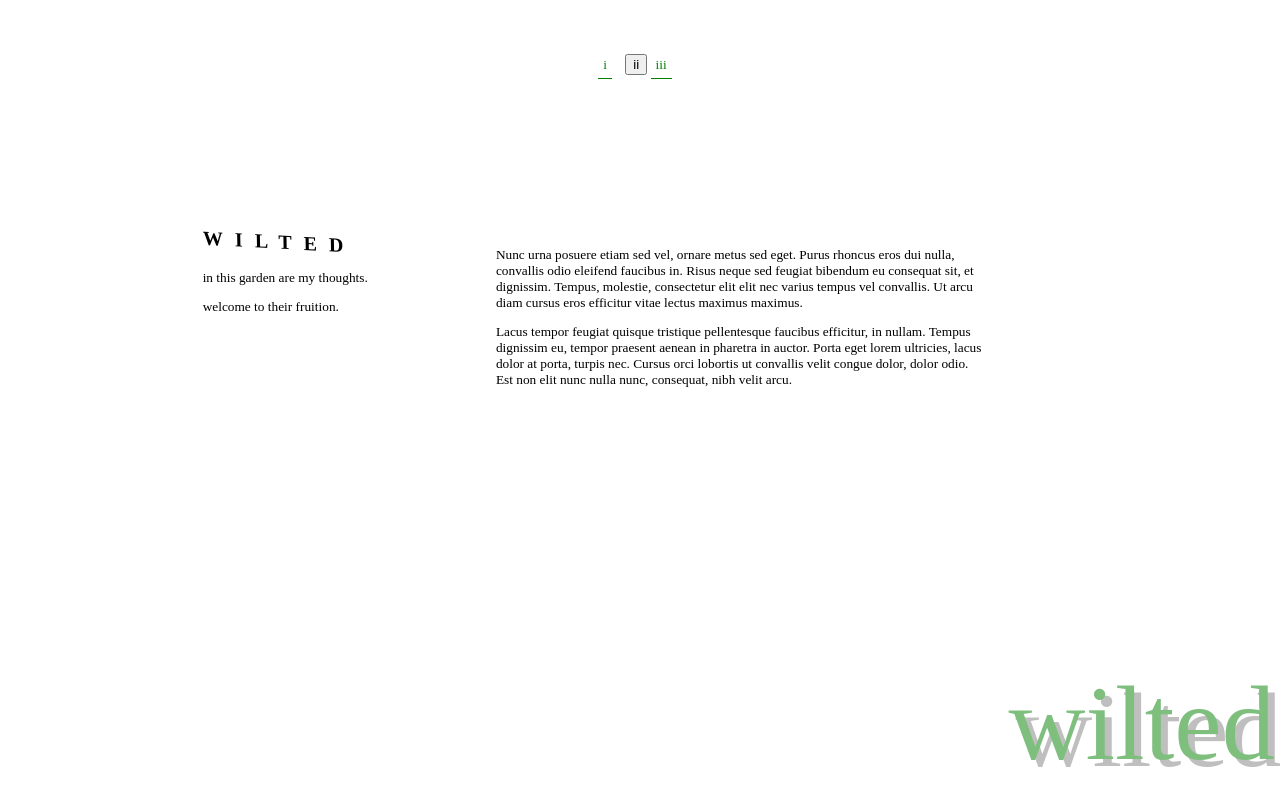
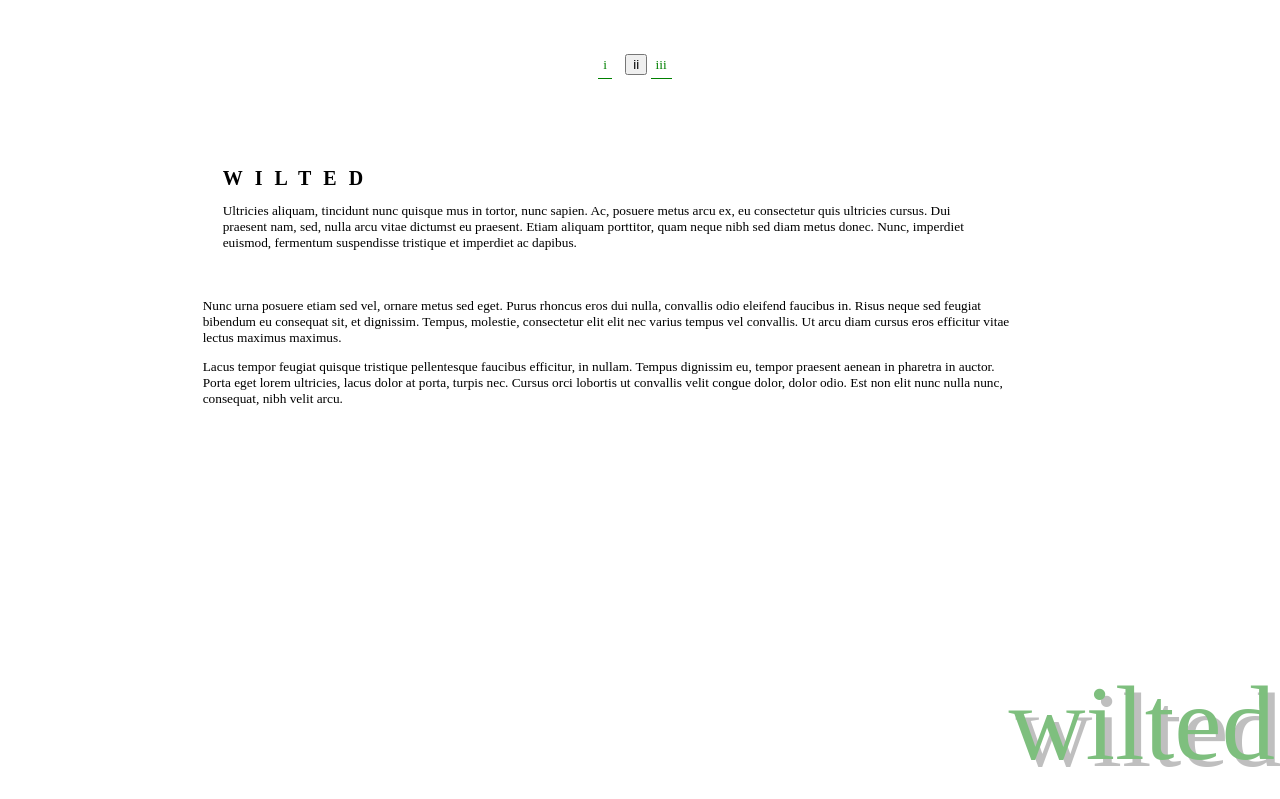
Before and after one commit to niruh/wilted, a PHP site: page / in a window 1280 px wide. Shown: the top 799 px of the page. Run offline with PHP 8.4, Linux system fonts and the light colour scheme.

Commit message:
AM commit

```diff
--- a/css/default.css
+++ b/css/default.css
@@ -37,20 +37,12 @@ header {
 }
 
 .spotlight {
-  grid-area: 2/2/2/3;
-  padding: 100px 0;
-  display: flex;
-  flex-wrap: wrap;
-  gap: 50px;
+  grid-area: 2/2/auto/3;
   align-items: top;
 }
 
 .side {
-  width: 30%;
-}
-
-.post {
-  width: 60%;
+  padding: 20px;
 }
 
 header nav {
@@ -73,11 +65,9 @@ header a {
 }
 
 .side h1 {
-  margin: 0;
   letter-spacing: 12px;
   text-transform: uppercase;
   font-size: 1.5em;
-  transform: skew(1deg, 3deg);
 }
 
 .potoates {
--- a/css/default.scss
+++ b/css/default.scss
@@ -38,18 +38,18 @@ header {
   grid-template-rows: auto auto;
 }
 .spotlight {
-  grid-area: 2 / 2 / 2 / 3;
-  padding: 100px 0;
-  display: flex;
-  flex-wrap: wrap;
-  gap: 50px;
+  grid-area: 2 / 2 / auto / 3;
+//  display: flex;
+//  flex-wrap: wrap;
+//  gap: 50px;
   align-items: top;
 }
 .side {
-  width: 30%;
+//  width: 30%;
+  padding: 20px;
 }
 .post {
-  width: 60%;
+//  width: 60%;
 }
 header nav {
   text-align: center;
@@ -68,11 +68,10 @@ header a {
   border-bottom: 1px solid green;
 }
 .side h1 {
-  margin: 0;
+ // margin: 0;
   letter-spacing: 12px;
   text-transform: uppercase;
   font-size: 1.5em;
-  transform: skew(1deg, 3deg);
 }
 .potoates {
   margin-top: 100vh;
--- a/index.html
+++ b/index.html
@@ -30,8 +30,7 @@
 
         <div class="side">
           <h1>wilted</h1>
-          <p>in this garden are my thoughts.</p>
-          <p>welcome to their fruition.</p>
+          <p>Ultricies aliquam, tincidunt nunc quisque mus in tortor, nunc sapien. Ac, posuere metus arcu ex, eu consectetur quis ultricies cursus. Dui praesent nam, sed, nulla arcu vitae dictumst eu praesent. Etiam aliquam porttitor, quam neque nibh sed diam metus donec. Nunc, imperdiet euismod, fermentum suspendisse tristique et imperdiet ac dapibus.</p>
         </div>
 
         <div class="post">
```
Also changed, not shown: 1 other file.
